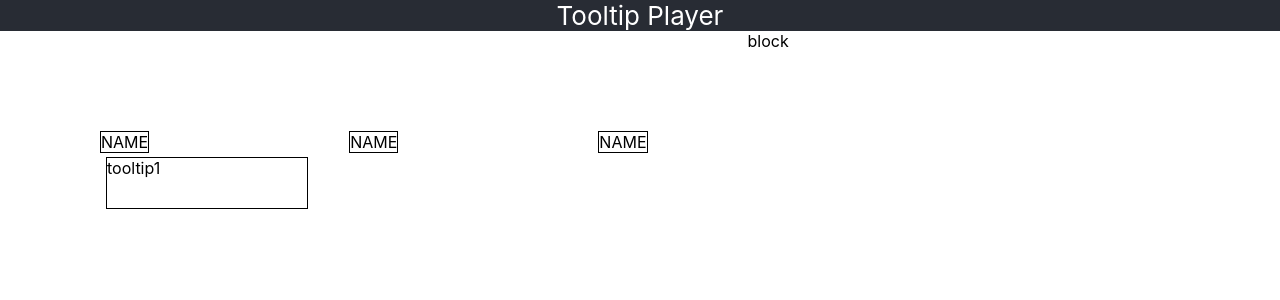
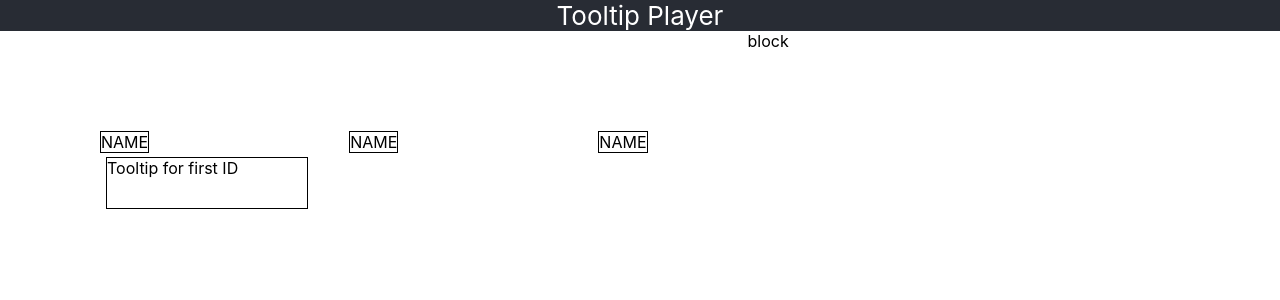
Before and after one commit to etukuribharath/tooltip_app, a React (Create React App) app: page / in a window 1280 px wide. Shown: the top 300 px of the page. Built offline with nearby package versions, Linux system fonts and the light colour scheme.

Commit message:
modified data.json and tooltip text

```diff
--- a/src/App.js
+++ b/src/App.js
@@ -31,7 +31,7 @@ function App() {
    return <div className="name" onClick={()=>{show(data[e].id, data[e].nextId)}}>
       NAME
       <div className="tooltip" id={data[e].id}>
-        {data[e].id}
+        {data[e].tooltipText}
       </div>
     </div>
   })
--- a/src/data.json
+++ b/src/data.json
@@ -2,16 +2,19 @@
   "firstElement": {
     "id": "tooltip1",
     "nextId": "tooltip2",
-    "previousId": "tooltip1"
+    "previousId": "tooltip1",
+    "tooltipText": "Tooltip for first ID"
   },
   "secondElement": {
     "id": "tooltip2",
     "nextId": "tooltip3",
-    "previousId": "tooltip1"
+    "previousId": "tooltip1",
+    "tooltipText": "Tooltip for second ID"
   },
   "thirdElement": {
     "id": "tooltip3",
     "nextId": "tooltip3",
-    "previousId": "tooltip2"
+    "previousId": "tooltip2",
+    "tooltipText": "Tooltip for third ID"
   }
 }
```
